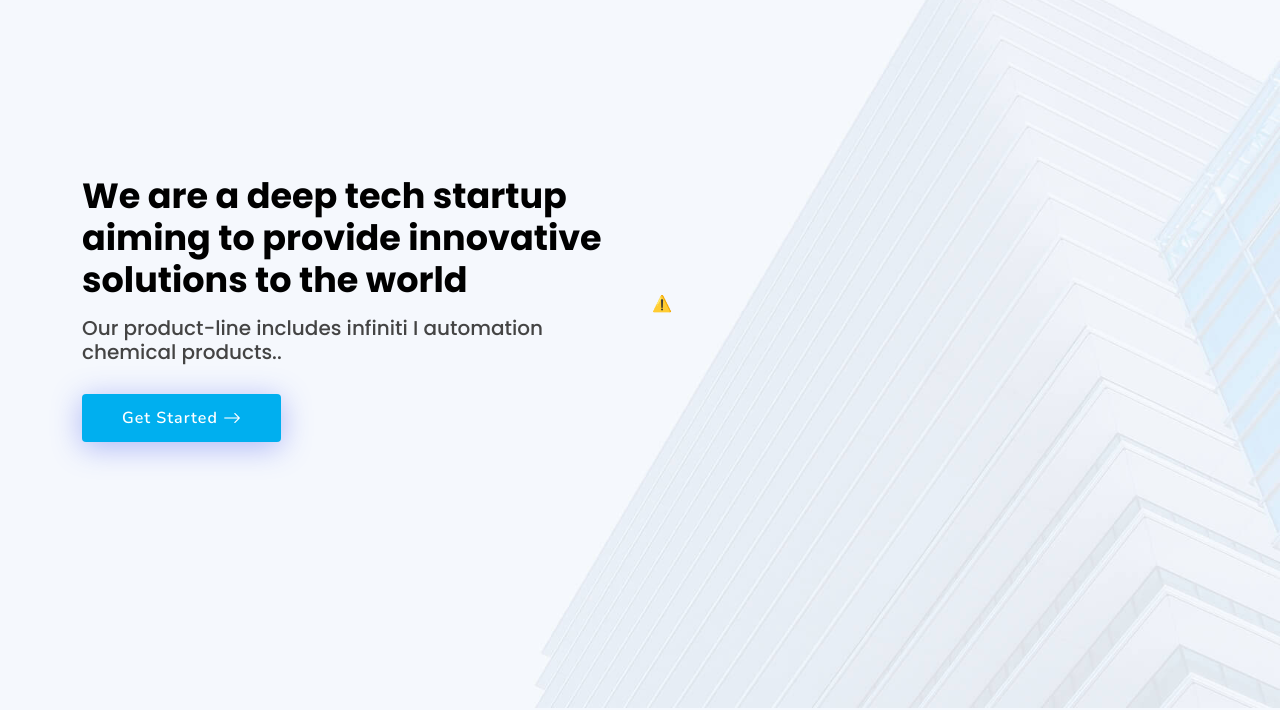
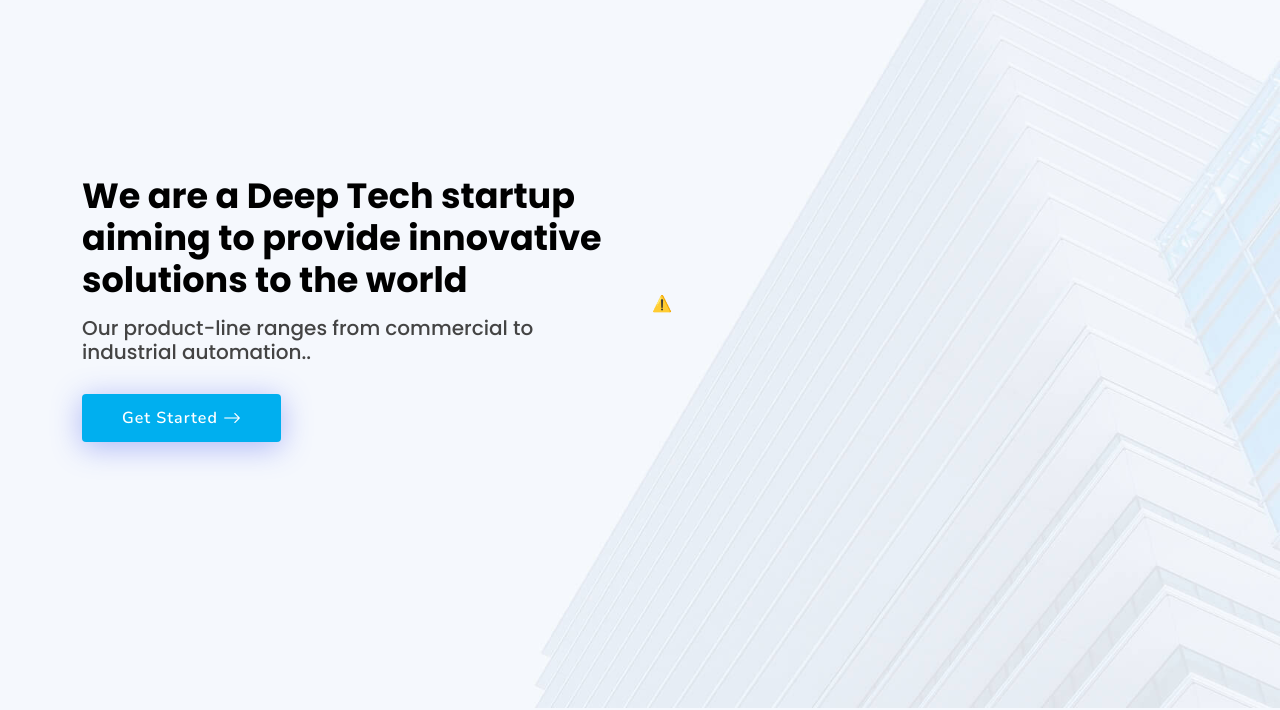
Before and after one commit to Harshit639/ControllerApp, a plain HTML site: page index.html in a window 1280 px wide. Shown: the part 92-802 px from the top of the page. Drawn offline with nearby package versions, Linux system fonts and the light colour scheme; no server answers.

Commit message:
header changes

```diff
--- a/index.html
+++ b/index.html
@@ -110,8 +110,8 @@
     <div class="container">
       <div class="row">
         <div class="col-lg-6 d-flex flex-column justify-content-center">
-          <h1 data-aos="fade-up">We are a deep tech startup aiming to provide innovative solutions to the world</h1>
-          <h2 data-aos="fade-up">Our product-line includes infiniti I automation chemical products..</h2>
+          <h1 data-aos="fade-up">We are a Deep Tech startup aiming to provide innovative solutions to the world</h1>
+          <h2 data-aos="fade-up">Our product-line ranges from commercial to industrial automation..</h2>
           <!-- <h2 data-aos="fade-up" data-aos-delay="400">We are team of talented designers making websites with Bootstrap</h2> -->
           <div data-aos="fade-up" data-aos-delay="600">
             <div class="text-center text-lg-start">
```
